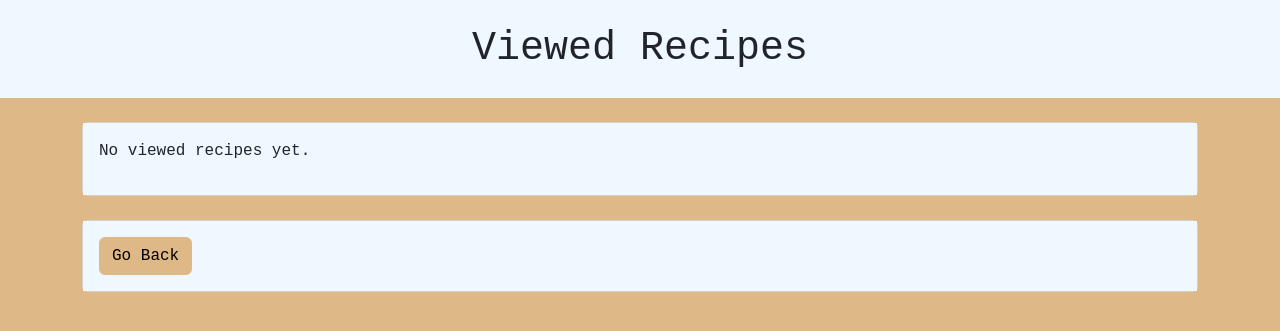
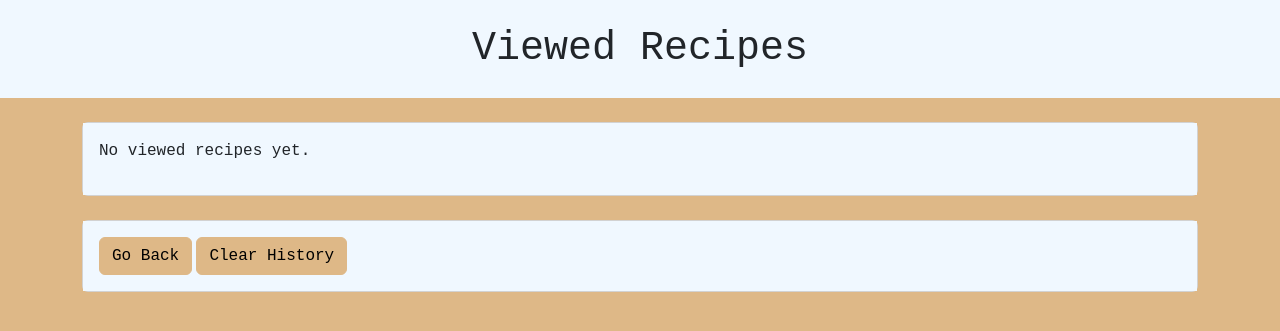
Before and after one commit to Cmonriyu/CST-205-Final, a Flask app: template templates/history.html in a window 1280 px wide. Shown: the top 331 px of the page. Run offline with Flask 3, Linux system fonts and the light colour scheme; the template is opened without the code that fills it, so the values that code supplies are empty; some libraries are stand-ins or nearby versions.

Commit message:
Added persitent history and a clear history button

```diff
--- a/api_helpers.py
+++ b/api_helpers.py
@@ -2,6 +2,7 @@
 # helper functions for TheMealDB API
 
 import requests
+import pickle
 
 AREA_LIST_URL = "https://www.themealdb.com/api/json/v1/1/list.php?a=list"
 FILTER_BY_AREA_URL = "https://www.themealdb.com/api/json/v1/1/filter.php?a="
@@ -71,13 +72,23 @@ def get_meal_instructions(meal):
 
     return newlines
 
+# Phoenix, adds the specified data to the history dictionary
 def add_history(id, meal):
     if id not in history:
         history[id]=meal
+    with open('pickled', 'wb') as history_storage:
+        pickle.dump(history, history_storage)
 
+# Phoenix, loads the pickled file of recipe history and returns it
 def get_history():
+    with open('pickled', 'rb') as history_storage:
+        history = pickle.load(history_storage)
     return history
 
+def clear_history():
+    history = {}
+    with open('pickled', 'wb') as history_storage:
+        pickle.dump(history, history_storage)
 
 def get_meals_by_catagory(meal):
 
--- a/app.py
+++ b/app.py
@@ -4,15 +4,16 @@
 #this is for the app with our routes, connections to index, recipie html files, and history and category.
 # Culture and Food Recipe Finder
 
-from flask import Flask, render_template, request, url_for
+from flask import Flask, render_template, request, url_for, redirect
 from flask_bootstrap import Bootstrap5
-from api_helpers import get_areas, get_meals_by_area, get_meal_details, areas_with_meals, get_meal_instructions, add_history, get_history, get_meals_by_catagory
+from api_helpers import get_areas, get_meals_by_area, get_meal_details, areas_with_meals, get_meal_instructions, add_history, get_history, get_meals_by_catagory, clear_history
 # Daniel Medina EXPLANATION: FLASK CREATES THE WEB APPLICATION, RENDER TEMPLATE LOADS THE HTML FILES FROM TEMPLATES/
 #Daniel Medina REQUEST GETS FORM DATA SUBMITTED BY USER
 #Daniel Medina URL_FOR CREATES CORRECT FLASK LINKS
 
 app = Flask(__name__)
 bootstrap = Bootstrap5(app)
+not_first = False
 
 #Daniel Medina set up our routes
 @app.route("/")
@@ -53,6 +54,12 @@ def history():
     his = get_history()
     return render_template("history.html", history=his)
 
+# Phoenix Caine, clears the history then redirects
+@app.route("/cleared")
+def clear():
+    clear_history()
+    return redirect(url_for('home'))
+
 @app.route("/catagory")
 def catagory(meal_id):
     catlist = get_meals_by_catagory(meal_id)
--- a/templates/history.html
+++ b/templates/history.html
@@ -85,6 +85,13 @@ Also displays images, links, and recipe details
                           border-color: burlywood;">
                     Go Back
                 </a>
+                <a href="{{ url_for('clear') }}"
+                   class="btn btn-info"
+                   style="font-family: 'Courier New', Courier, monospace;
+                          background-color: burlywood;
+                          border-color: burlywood;">
+                    Clear History
+                </a>
 
             </div>
         </div>
```
Also changed, not shown: 1 other file.
